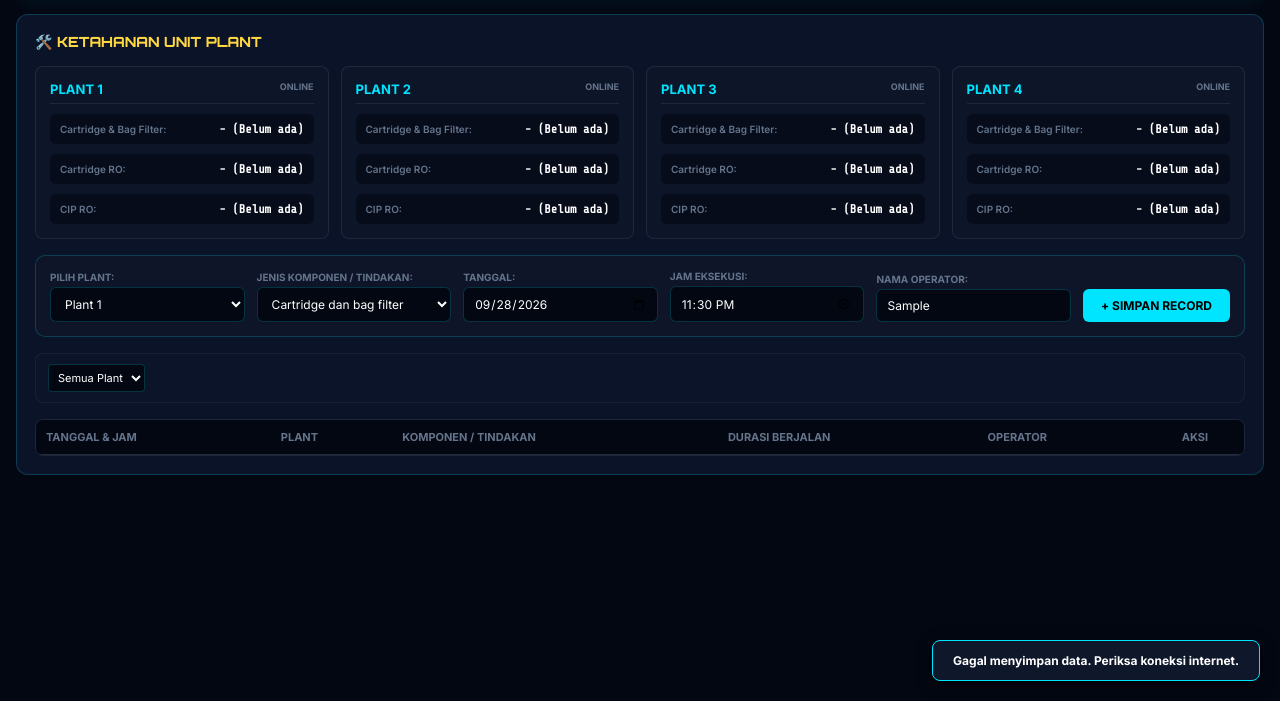
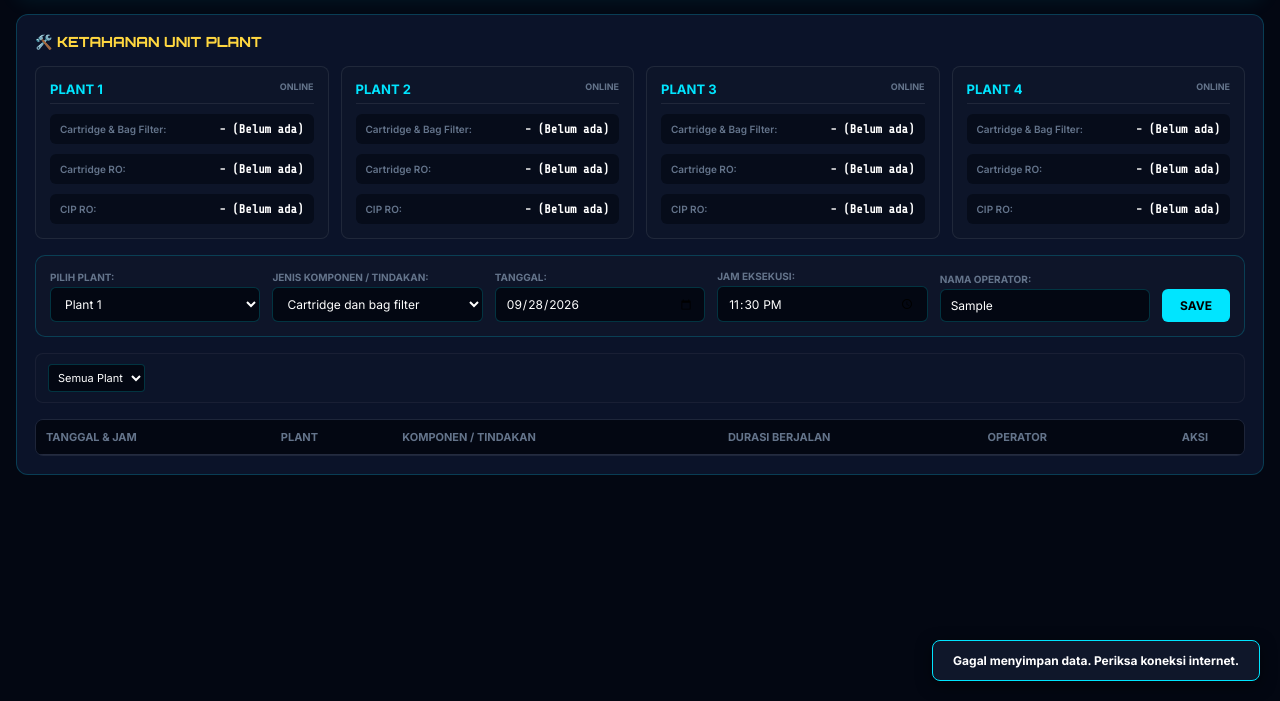
Before and after one commit to aikendo-official/Dashboard-Maintenance-IPA-SEMANAN, a plain HTML site: page index.html in a window 1280 px wide. Both pictures are taken after typing "Sample" into the empty fields and a click on the button "+ SIMPAN RECORD". Shown: the part 99-800 px from the top of the page. Drawn offline with nearby package versions, Linux system fonts and the light colour scheme; no server answers.

Commit message:
Change button text from 'SIMPAN RECORD' to 'SAVE'

```diff
--- a/index.html
+++ b/index.html
@@ -590,7 +590,7 @@
                 showToast("Gagal menyimpan data. Periksa koneksi internet.");
             } finally {
                 btn.disabled = false;
-                btn.innerText = "+ SIMPAN RECORD";
+                btn.innerText = "SAVE";
             }
         }
 
```
